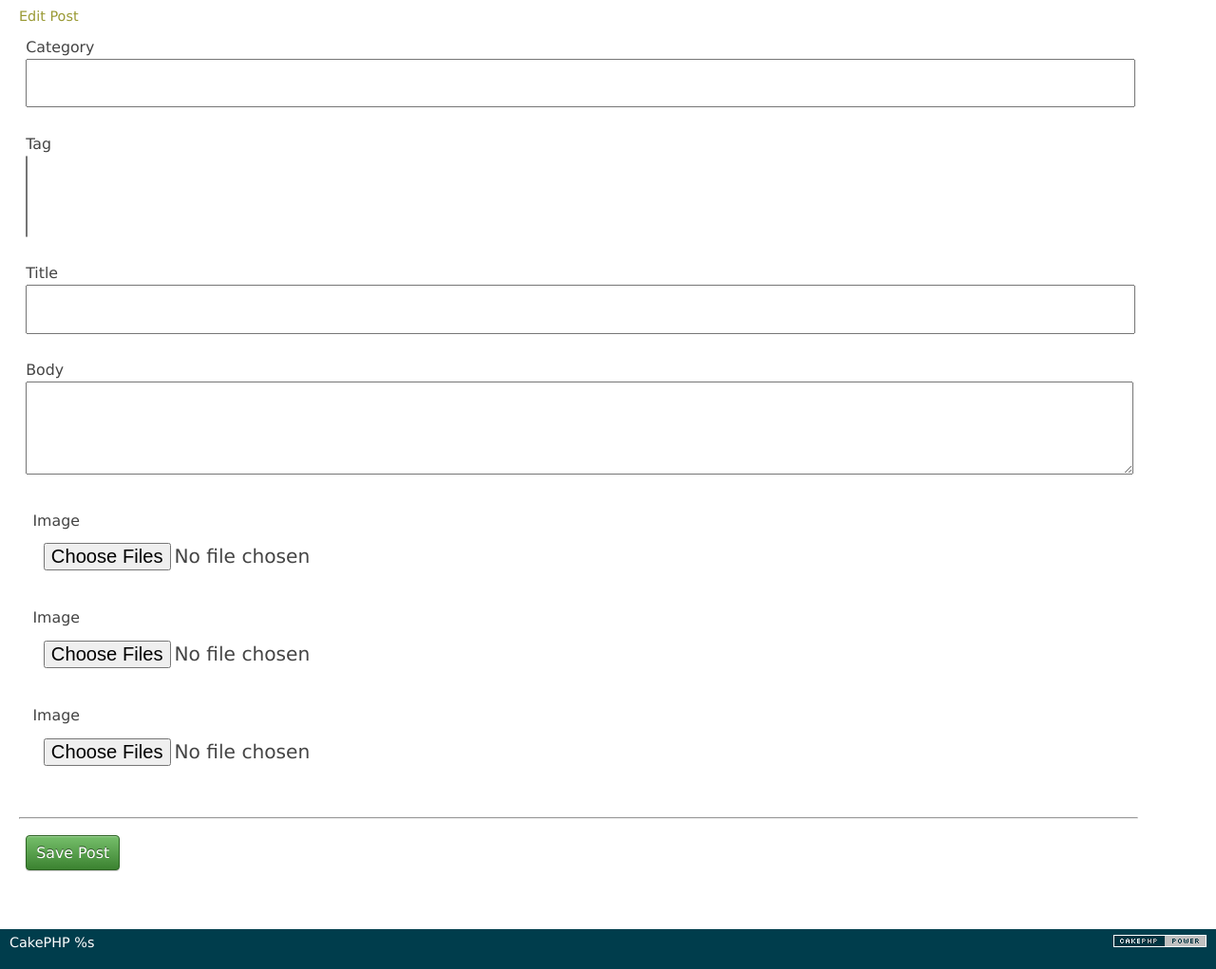
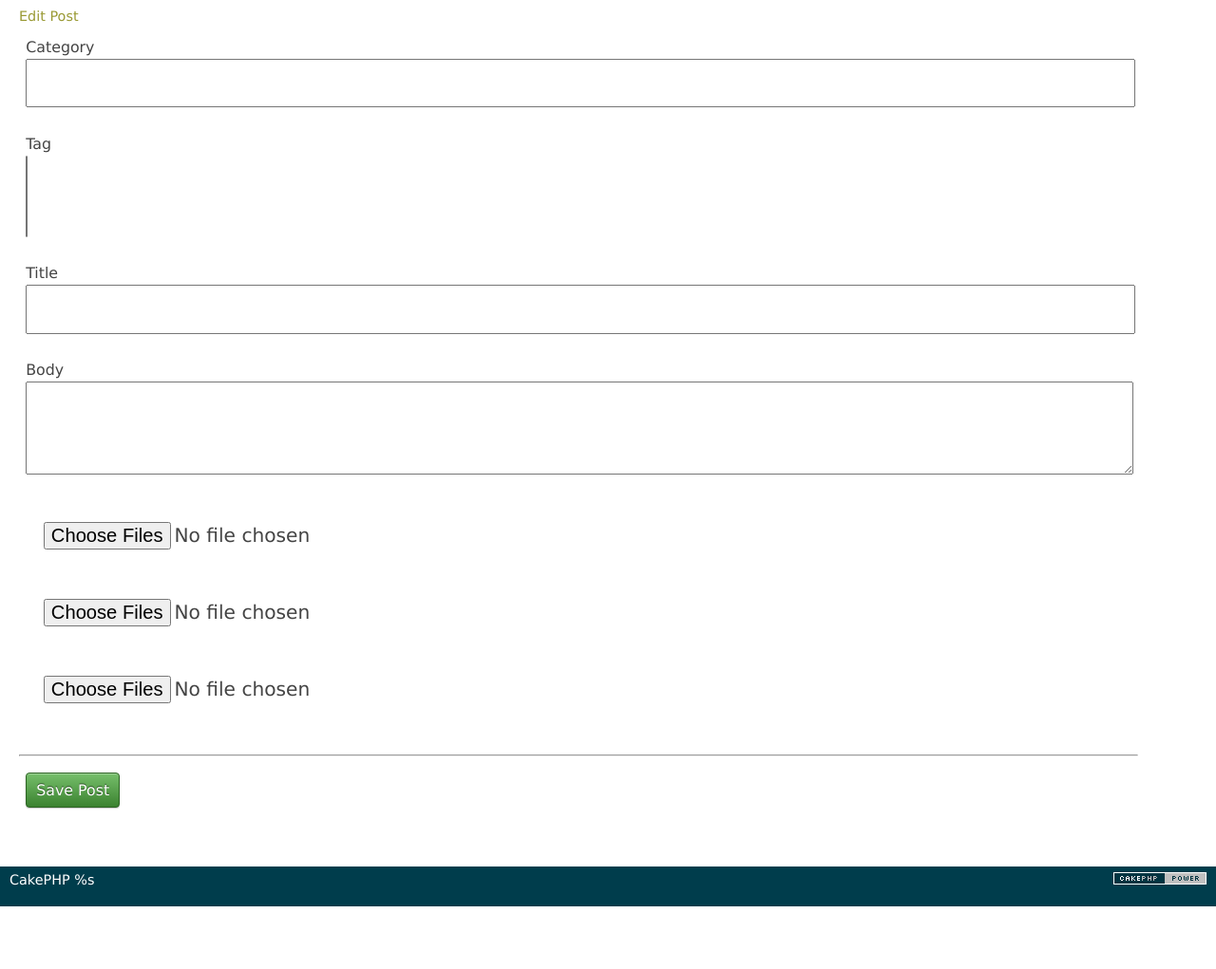
Before and after one commit to annachaaan/CakePHP_tutorial, a CakePHP app: the page made by cakephp/app/View/Posts/edit.ctp in a window 1280 px wide. Shown: the part 48-1069 px from the top of the page at 95% size. After the commit the page ends 1003 px from the top, so only its background shows below. Run offline with PHP 8.4 and a stand-in for CakePHP, Linux system fonts and the light colour scheme; the template is opened without the code that fills it, so the values that code supplies are empty; form fields are guessed from the names that the template uses; some libraries are stand-ins or nearby versions.

Commit message:
ファイル選択エリアの<label>をfalseに変更

```diff
--- a/cakephp/app/View/Posts/edit.ctp
+++ b/cakephp/app/View/Posts/edit.ctp
@@ -45,7 +45,7 @@
         for ($i=$countImage++; $i < 3; $i++):
             echo $this->Form->input('Attachment.' . $i . '.file_name', array(
                 'type' => 'file',
-                'label' => 'Image',
+                'label' => false,
                 'multiple' => 'multiple',
             ));
         endfor; ?>
```
